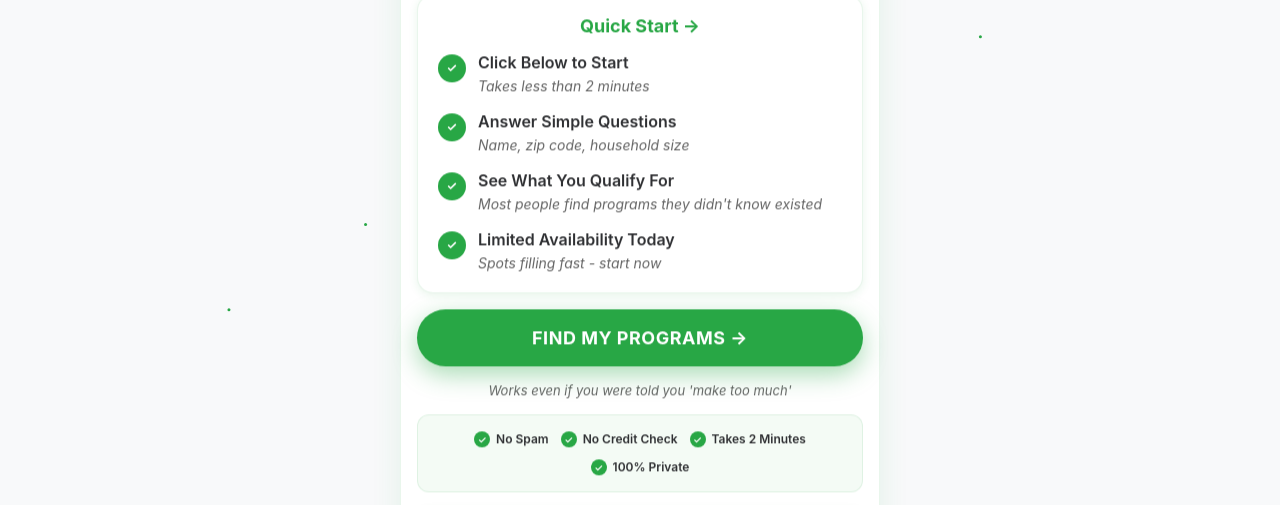
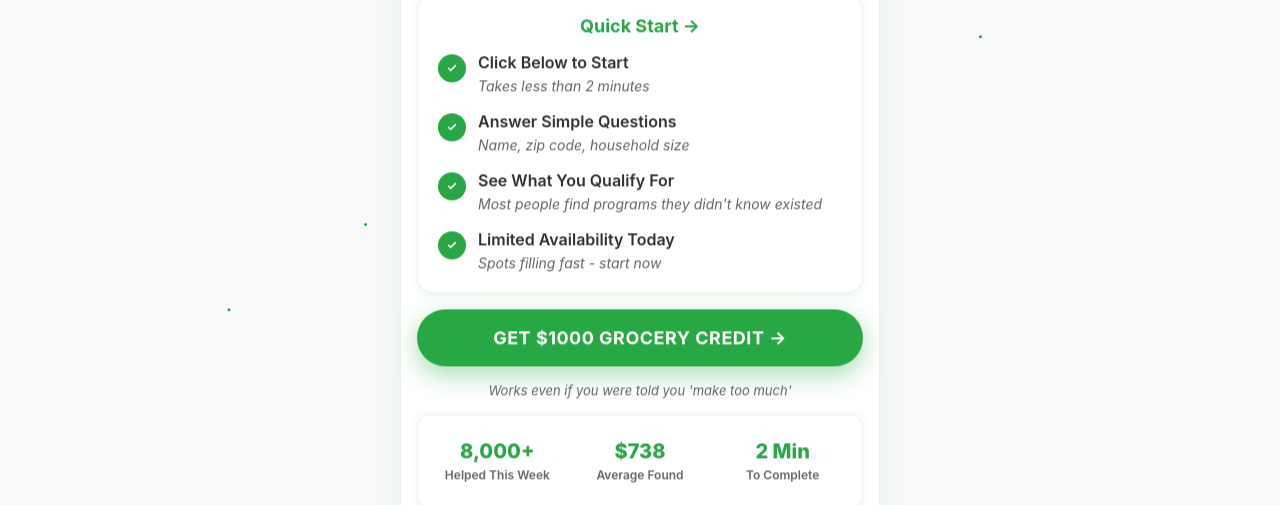
Before and after one commit to lemonpepperwingss/grocery, a plain HTML site: page index.html in a window 1280 px wide. Shown: the part 295-800 px from the top of the page. Drawn offline with Linux system fonts and the light colour scheme.

Commit message:
Fix: Remove trust indicators, change CTA to Get 1000 Grocery Credit, ensure header image is deployed

```diff
--- a/index.html
+++ b/index.html
@@ -784,7 +784,7 @@
       class="cta-button"
       onclick="fbq('track', 'Lead'); trackButtonClick('ClickButton');"
     >
-      Find My Programs →
+      Get $1000 Grocery Credit →
     </a>
 
     <!-- Secondary copy near button -->
@@ -797,29 +797,10 @@
       <input type="hidden" name="cb" value="GROCERY">
       <input type="hidden" name="t" value="" id="timestamp">
       <button type="submit" class="cta-form-button" onclick="fbq('track', 'Lead'); trackButtonClick('ClickButton');">
-        Find My Programs →
+        Get $1000 Grocery Credit →
       </button>
     </form>
 
-    <!-- Trust indicators -->
-    <div class="trust-indicators">
-      <div class="trust-badge">
-        <div class="trust-icon">✓</div>
-        <span>No Spam</span>
-      </div>
-      <div class="trust-badge">
-        <div class="trust-icon">✓</div>
-        <span>No Credit Check</span>
-      </div>
-      <div class="trust-badge">
-        <div class="trust-icon">✓</div>
-        <span>Takes 2 Minutes</span>
-      </div>
-      <div class="trust-badge">
-        <div class="trust-icon">✓</div>
-        <span>100% Private</span>
-      </div>
-    </div>
 
     <!-- Stats section -->
     <div class="stats-container">
```
Also changed, not shown: 1 other file.
